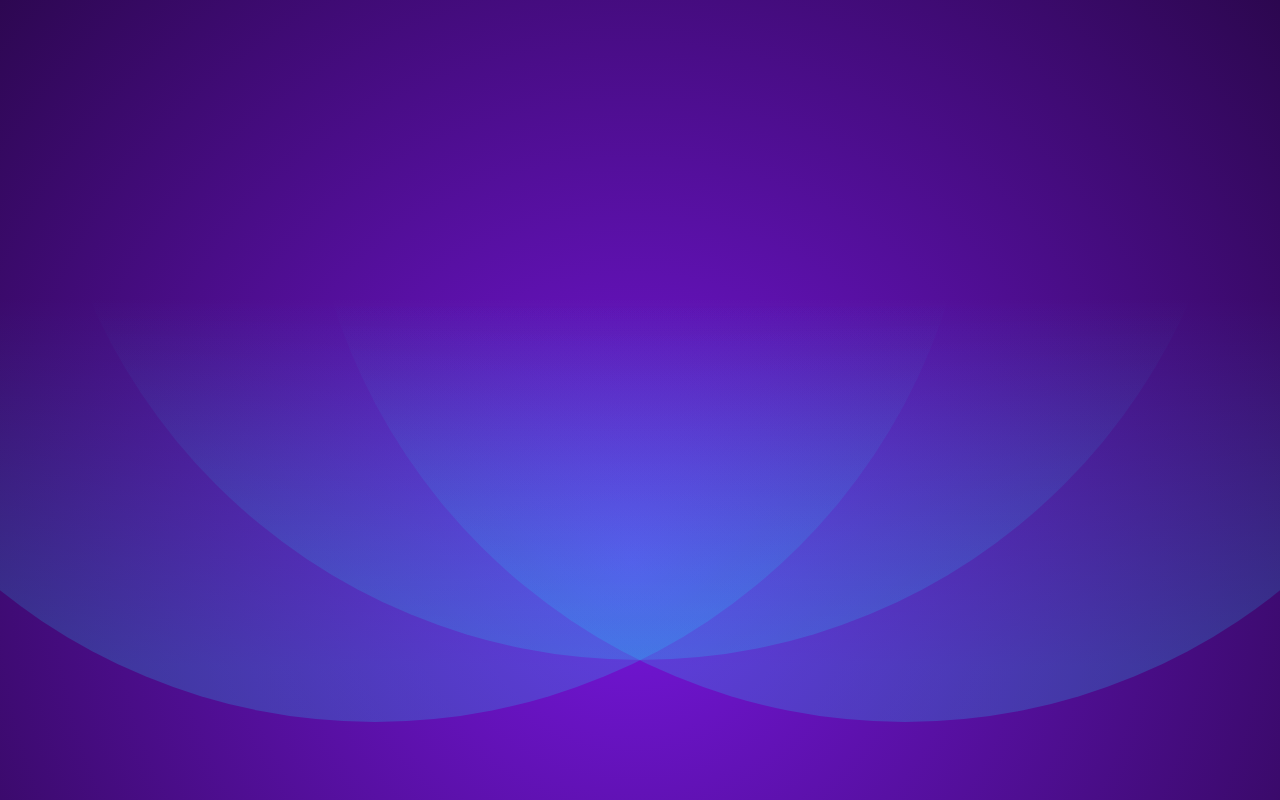
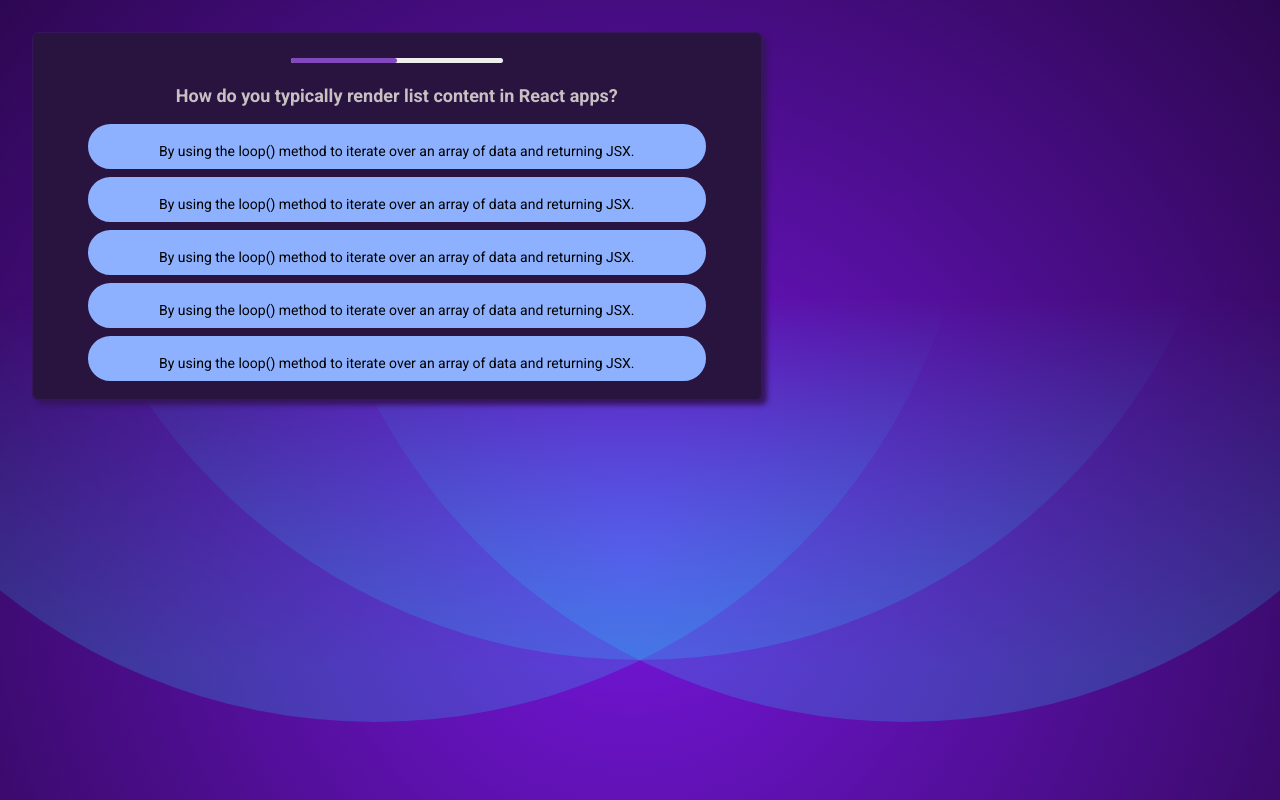
Before and after one commit to hdiyar001/Quiz-App, a React (Vite) app: page / in a window 1280 px wide. Built offline with nearby package versions, Linux system fonts and the light colour scheme.

Commit message:
feat: static Answer section is done!

```diff
--- a/src/App.jsx
+++ b/src/App.jsx
@@ -1,3 +1,13 @@
-function App() {}
+import { Quiz } from "./Components/Quiz";
+
+
+function App() {
+
+    return (
+        <>
+            <Quiz />
+        </>
+    );
+}
 
 export default App;
--- /dev/null
+++ b/src/Components/AnswerSection.jsx
@@ -0,0 +1,11 @@
+import styles from './AnswerSection.module.css';
+export function AnswerSection() {
+    return (
+        <>
+            <div className={styles.answer_section}>
+                <p>By using the loop() method to iterate over an array of data and returning JSX.</p>
+            </div>
+        </>
+    )
+
+}
--- /dev/null
+++ b/src/Components/AnswerSection.module.css
@@ -0,0 +1,29 @@
+.answer_section {
+    background-color: #8db1fe;
+    color: black;
+    border: solid #8db1fe;
+    height: 45px;
+    border-radius: 30px;
+    margin-top: 8px;
+    margin: 8px 45px
+}
+
+p {
+    font-size: 14px;
+}
+
+progress {
+    width: 30%;
+    height: 5px;
+    border-radius: 30px;
+}
+
+progress::-webkit-progress-bar {
+    background-color: #eee;
+    border-radius: 30px;
+}
+
+progress::-webkit-progress-value {
+    background-color: #8149bd;
+    border-radius: 20px;
+}
--- /dev/null
+++ b/src/Components/Quiz.jsx
@@ -0,0 +1,15 @@
+import { AnswerSection } from './AnswerSection';
+import classes from './Quiz.module.css';
+export function Quiz() {
+    return (
+        <div className={classes.quiz_container}>
+            <progress value={50} max="100"></progress>
+            <h2>How do you typically render list content in React apps?</h2>
+            <AnswerSection />
+            <AnswerSection />
+            <AnswerSection />
+            <AnswerSection />
+            <AnswerSection />
+        </div >
+    );
+}
--- /dev/null
+++ b/src/Components/Quiz.module.css
@@ -0,0 +1,16 @@
+.quiz_container {
+    background-color: #29143f;
+    border: 1px solid #36155e;
+    border-radius: 6px;
+    box-shadow: 5px 5px 5px #36155e;
+    padding: 10px;
+    text-align: center;
+    width: 60%;
+
+}
+
+h2 {
+    text-align: center;
+    color: #c8c0c3;
+    font-size: 18px;
+}
```
